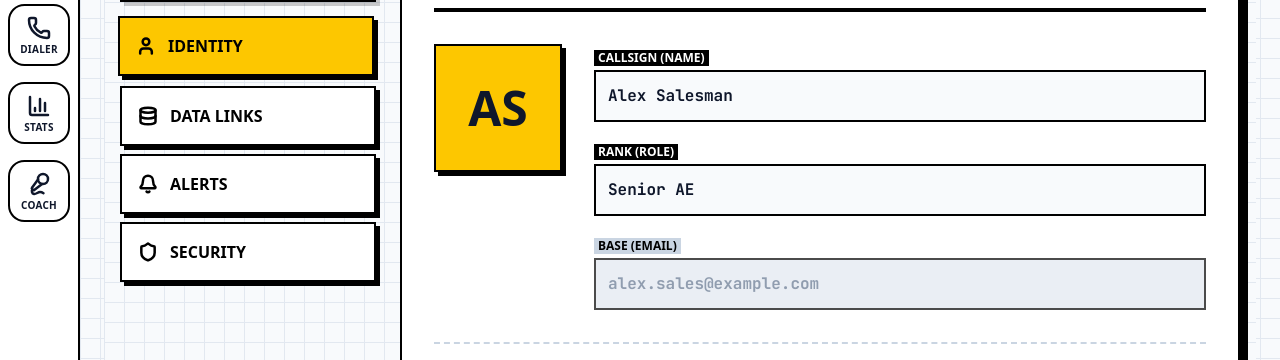
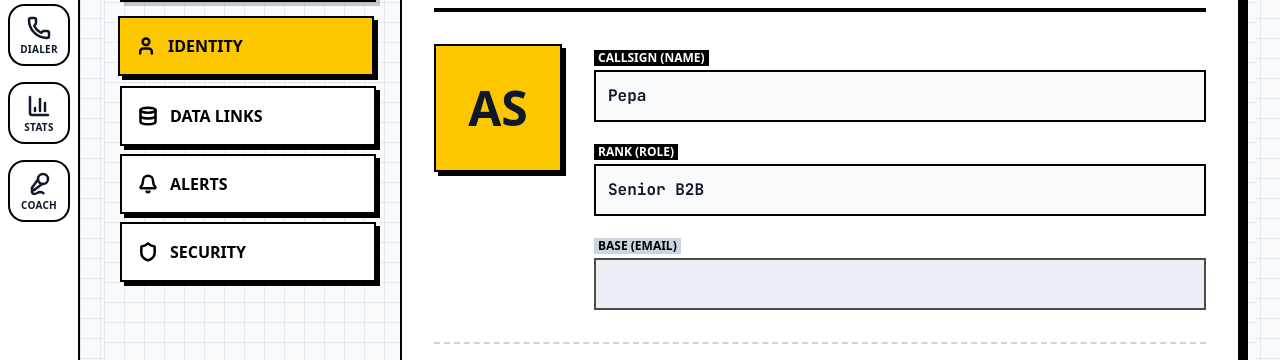
Before and after one commit to Stealth-mode-OFF/Dial1, a React app in the folder src/: page / in a window 1280 px wide. Both pictures are taken after a click on the button 39 px from the left and 737 px from the top of the page. Shown: the part 202-562 px from the top of the page. Built offline with nearby package versions, Linux system fonts and the light colour scheme; no server answers; the HTML template or start-up script is replaced by a standard one.

Commit message:
Match configuration form values to design

```diff
--- a/src/pages/Configuration.tsx
+++ b/src/pages/Configuration.tsx
@@ -1,4 +1,4 @@
-import React, { useState, useEffect } from 'react';
+import React, { useState } from 'react';
 import { Save, LogOut, Bell, Shield, Database, Smartphone, Globe, User, CheckCircle2 } from 'lucide-react';
 import { useSales } from '../contexts/SalesContext';
 import { supabase } from '../utils/supabase/client';
@@ -8,20 +8,13 @@ export function Configuration() {
   const [activeSection, setActiveSection] = useState('profile');
 
   // Local state for form handling
-  const [formData, setFormData] = useState({
-      name: user.name,
-      role: user.role,
-      email: 'alex.sales@example.com' // Email is usually immutable or from auth
-  });
+  const profileDefaults = {
+      name: 'Pepa',
+      role: 'Senior B2B',
+      email: ''
+  };
+  const [formData, setFormData] = useState(profileDefaults);
   const [isSaved, setIsSaved] = useState(false);
-
-  useEffect(() => {
-      setFormData({
-          name: user.name,
-          role: user.role,
-          email: 'alex.sales@example.com'
-      });
-  }, [user]);
 
   const handleSignOut = async () => {
     await supabase.auth.signOut();
```
